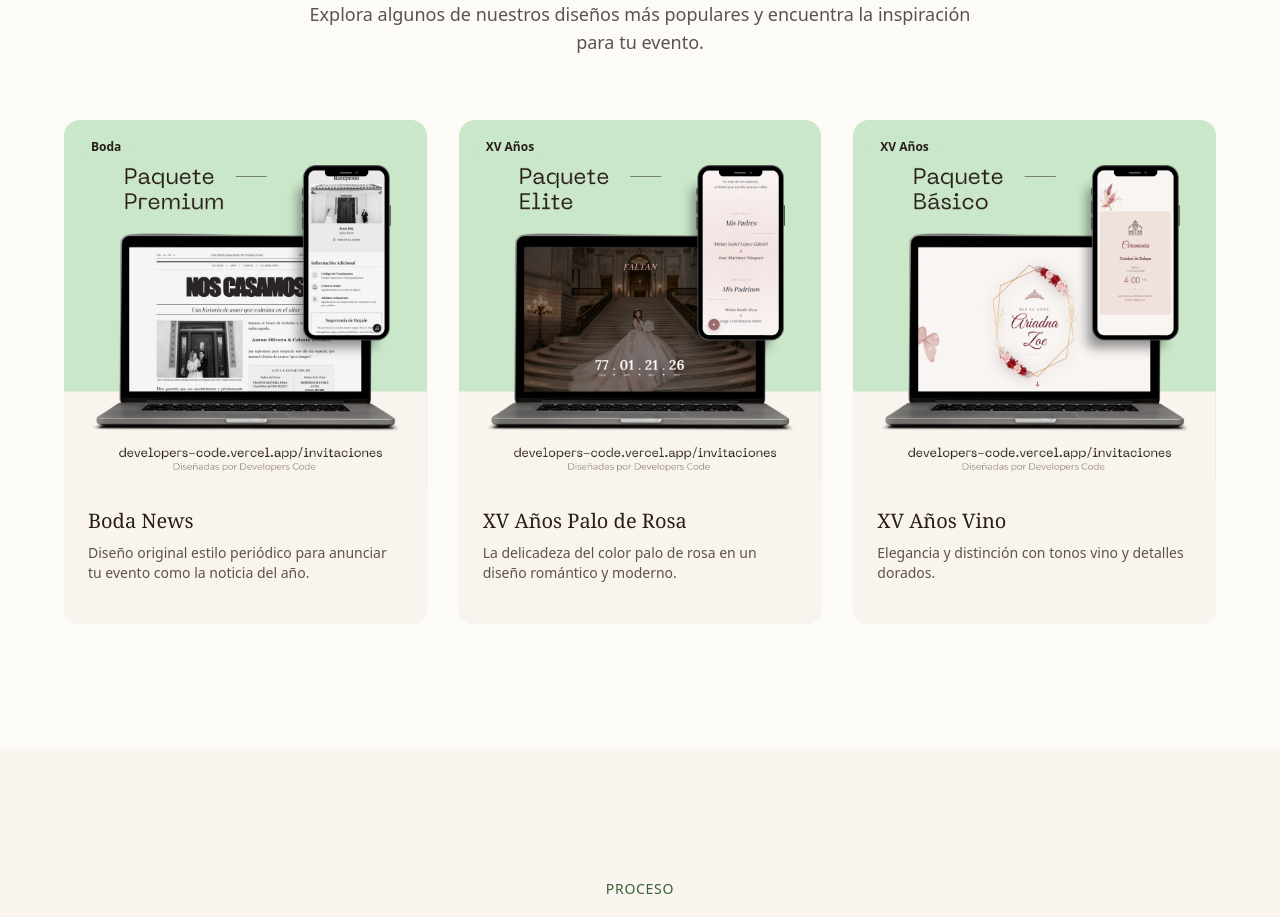
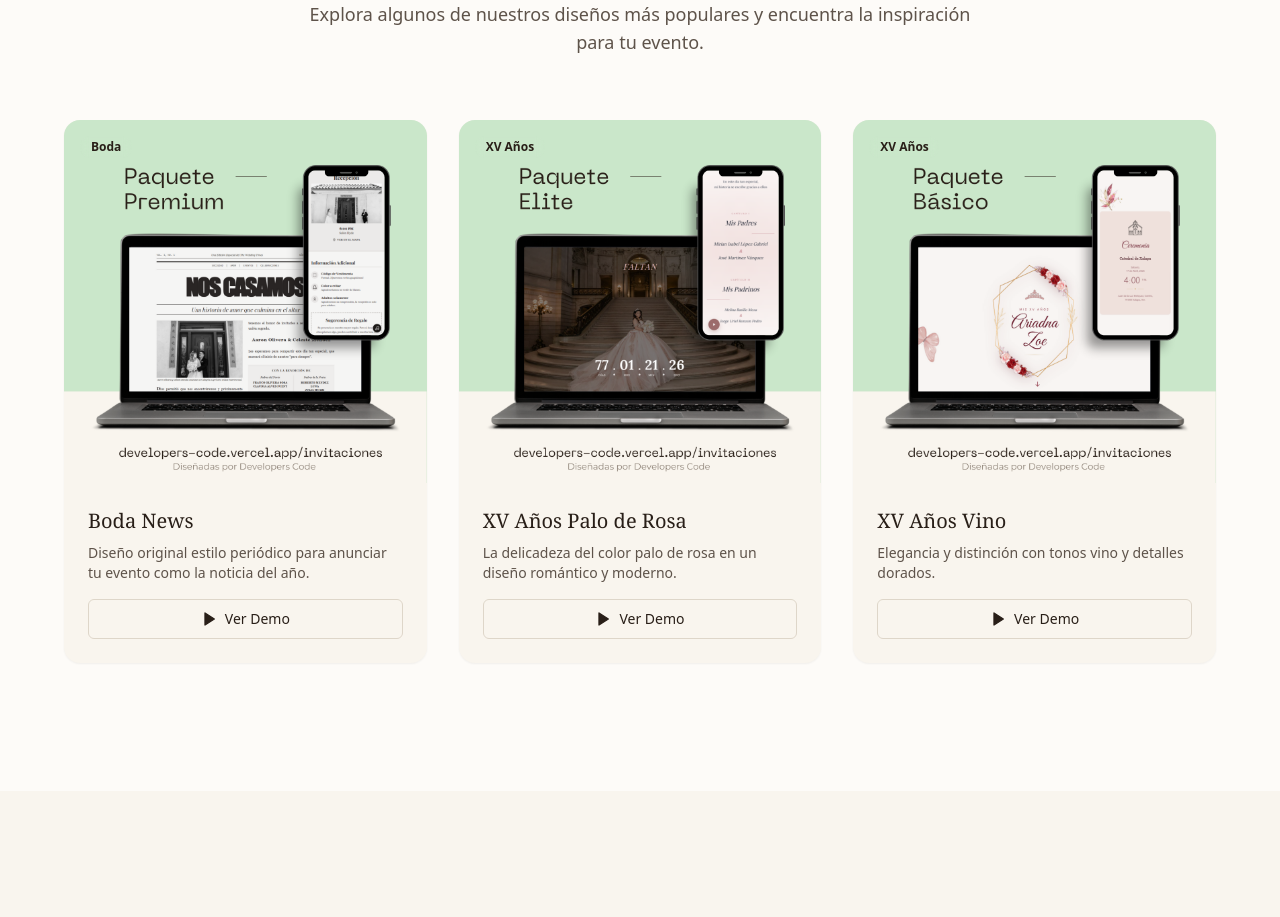
Before and after one commit to alexisgohe/developers-code, a Next.js app: page /invitaciones in a window 1280 px wide. Shown: the part 3320-4237 px from the top of the page. Built offline with nearby package versions, Linux system fonts and the light colour scheme.

Commit message:
FIX - Se agrega video de demostracion

```diff
--- a/components/landing/demos.tsx
+++ b/components/landing/demos.tsx
@@ -1,8 +1,9 @@
 "use client"
 
+import { useState } from "react"
 import { Button } from "@/components/ui/button"
 import { Badge } from "@/components/ui/badge"
-import { ExternalLink } from "lucide-react"
+import { Play, X } from "lucide-react"
 import Image from "next/image"
 
 const demos = [
@@ -12,6 +13,7 @@ const demos = [
     description: "Diseño original estilo periódico para anunciar tu evento como la noticia del año.",
     colors: ["bg-stone-100", "bg-stone-200", "bg-stone-50"],
     image: "/demos/boda-news.png",
+    videoUrl: "https://drive.google.com/file/d/1sXX1Z63Gk4c5Z7NYZ7oZKksFF09ng1Pl/preview",
   },
   {
     title: "XV Años Palo de Rosa",
@@ -19,6 +21,7 @@ const demos = [
     description: "La delicadeza del color palo de rosa en un diseño romántico y moderno.",
     colors: ["bg-pink-100", "bg-pink-200", "bg-rose-50"],
     image: "/demos/xv-rosa.png",
+    videoUrl: "https://drive.google.com/file/d/1WD2qSeNvo1CkRq4mcJy8D4DztPI7LwUp/preview",
   },
   {
     title: "XV Años Vino",
@@ -26,13 +29,18 @@ const demos = [
     description: "Elegancia y distinción con tonos vino y detalles dorados.",
     colors: ["bg-rose-100", "bg-rose-200", "bg-rose-50"],
     image: "/demos/xv-vino.png",
+    videoUrl: "https://drive.google.com/file/d/1sN6AL1khxgCu0mu4-d8f9Sk_anX77Tw3/preview",
   }
 ]
 
 export function Demos() {
+  const [selectedVideo, setSelectedVideo] = useState<string | null>(null)
+
   return (
     <section id="demos" className="py-20 lg:py-32 bg-[oklch(0.99_0.005_80)]">
       <div className="container mx-auto px-4">
+
+        {/* Header */}
         <div className="text-center max-w-2xl mx-auto mb-16">
           <p className="text-[oklch(0.45_0.08_145)] font-medium tracking-wider uppercase text-sm mb-4">
             Galería
@@ -45,14 +53,14 @@ export function Demos() {
           </p>
         </div>
 
+        {/* Cards */}
         <div className="grid md:grid-cols-2 lg:grid-cols-3 gap-8 max-w-6xl mx-auto">
           {demos.map((demo, index) => (
             <div
               key={demo.title}
-              className="group relative bg-[oklch(0.97_0.01_80)] rounded-2xl overflow-hidden shadow-sm hover:shadow-xl transition-all duration-500 animate-in fade-in slide-in-from-bottom-4"
+              className="group bg-[oklch(0.97_0.01_80)] rounded-2xl overflow-hidden shadow-sm hover:shadow-xl transition-all duration-500"
               style={{ animationDelay: `${index * 100}ms` }}
             >
-              {/* Card Preview */}
               <div className="aspect-square relative overflow-hidden">
                 <Image
                   src={demo.image}
@@ -61,26 +69,60 @@ export function Demos() {
                   className="object-cover transition-transform duration-500 group-hover:scale-105"
                 />
 
-                {/* Badge */}
                 <Badge
                   variant="secondary"
                   className="absolute top-4 left-4 bg-[oklch(0.97_0.01_80)]/80 backdrop-blur-sm z-10"
                 >
                   {demo.type}
                 </Badge>
-
-                {/* Hover Overlay */}
-                <div className="absolute inset-0 bg-[oklch(0.25_0.02_60)]/0 group-hover:bg-[oklch(0.25_0.02_60)]/10 transition-colors duration-300" />
               </div>
 
-              {/* Card Footer */}
               <div className="p-6">
                 <h3 className="font-serif text-xl mb-2">{demo.title}</h3>
-                <p className="text-sm text-[oklch(0.45_0.02_60)] mb-4">{demo.description}</p>
+                <p className="text-sm text-[oklch(0.45_0.02_60)] mb-4">
+                  {demo.description}
+                </p>
+
+                <Button
+                  variant="outline"
+                  className="w-full gap-2 hover:bg-[oklch(0.45_0.08_145)] hover:text-white"
+                  onClick={() => setSelectedVideo(demo.videoUrl)}
+                >
+                  <Play className="w-4 h-4 fill-current" />
+                  Ver Demo
+                </Button>
               </div>
             </div>
           ))}
         </div>
+
+        {/* Video Modal */}
+        {selectedVideo && (
+          <div
+            className="fixed inset-0 z-50 flex items-center justify-center bg-black/80 backdrop-blur-sm p-4"
+            onClick={() => setSelectedVideo(null)}
+          >
+            <div
+              className="relative w-full max-w-sm md:max-w-md max-h-[90vh] bg-black rounded-2xl overflow-hidden shadow-2xl aspect-[9/16]"
+              onClick={(e) => e.stopPropagation()}
+            >
+              <button
+                onClick={() => setSelectedVideo(null)}
+                className="absolute top-3 right-3 z-10 p-2 bg-black/60 hover:bg-black/80 text-white rounded-full"
+              >
+                <X className="w-5 h-5" />
+              </button>
+
+              <iframe
+                key={selectedVideo}
+                src={selectedVideo}
+                className="w-full h-full"
+                allow="autoplay"
+                allowFullScreen
+              />
+            </div>
+          </div>
+        )}
       </div>
     </section>
   )
```
Also changed, not shown: 1 other file (tests, documents, lock files or other folders).
